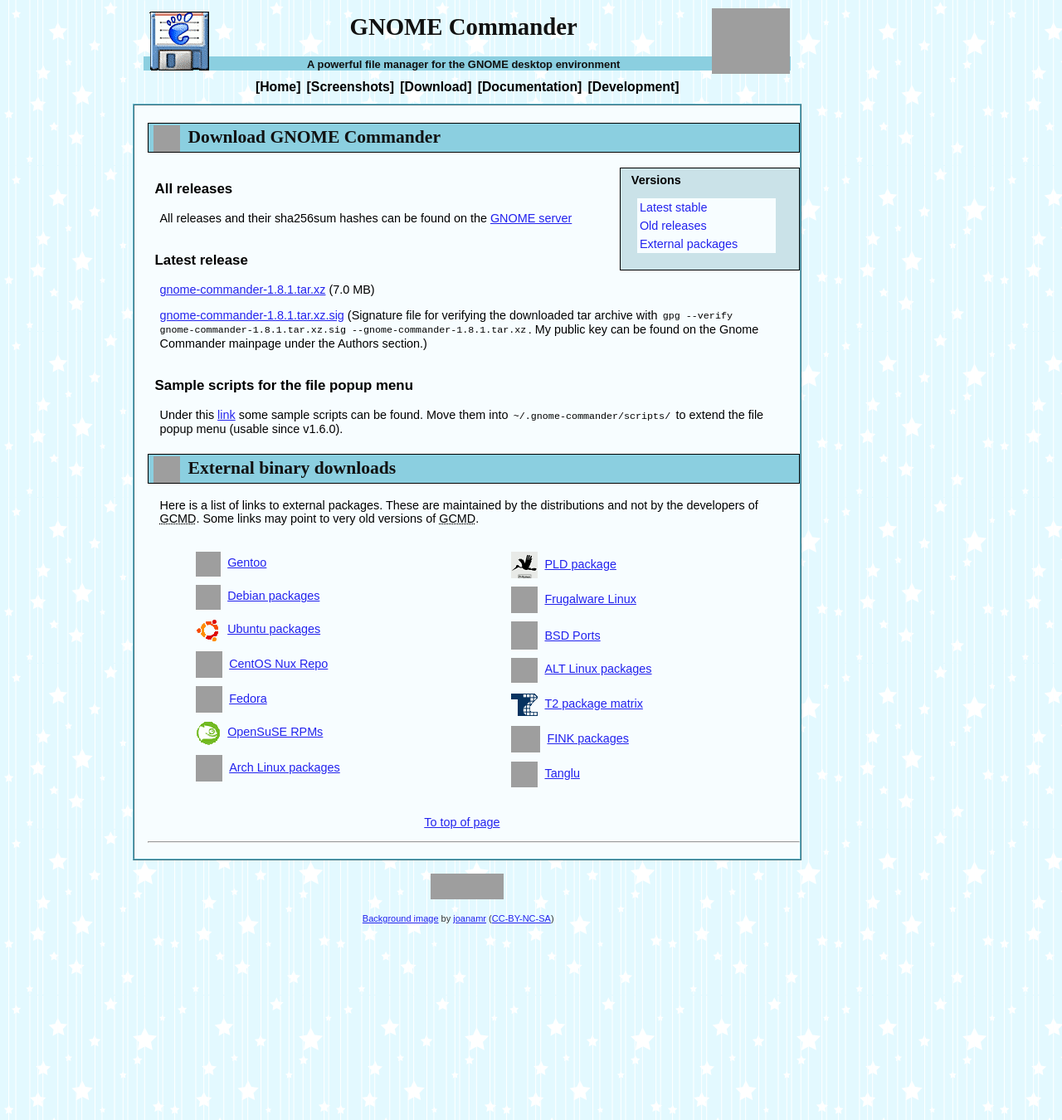
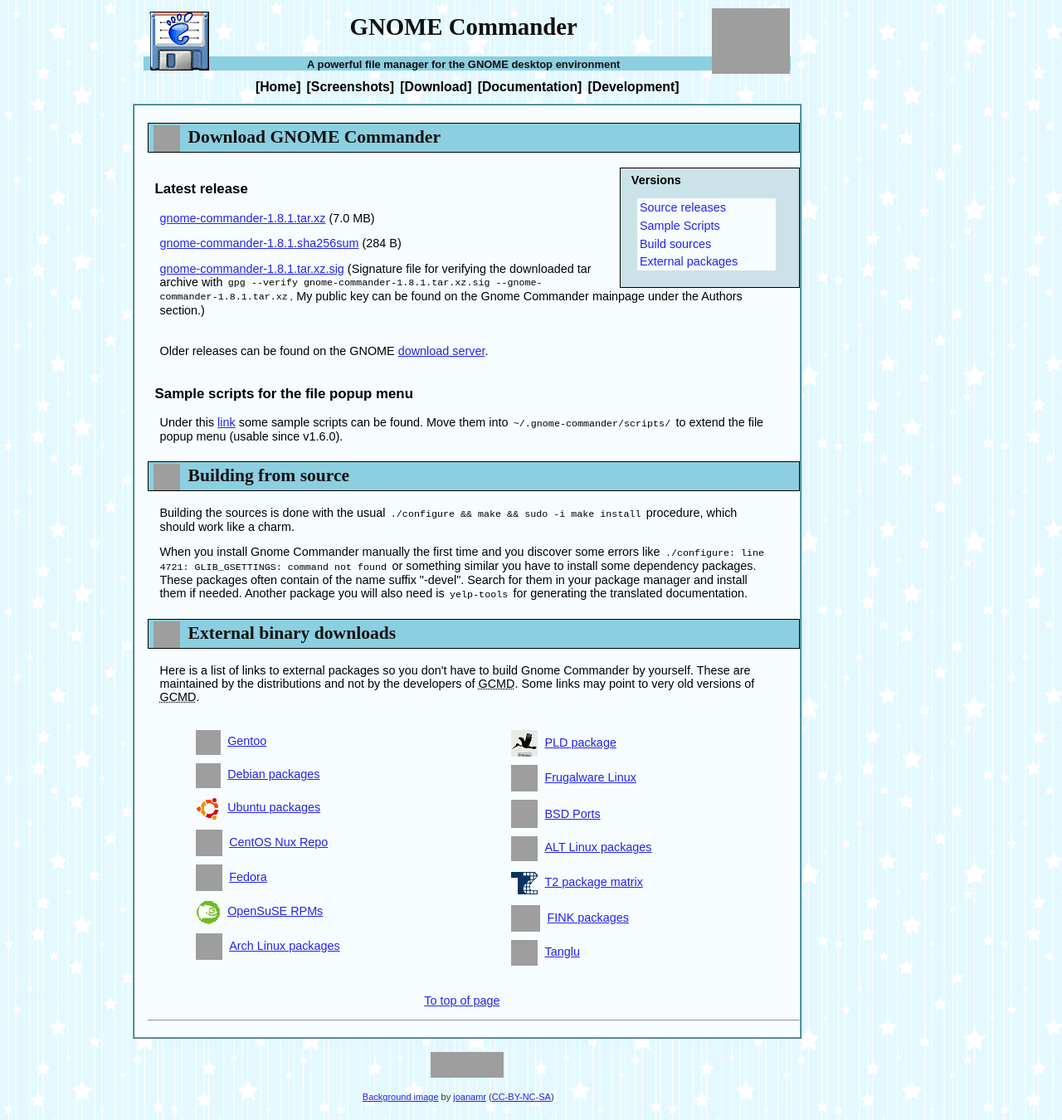
Before and after one commit to gcmd/gcmd.github.io, a Jekyll site: the page download.html, which Jekyll copies as it is, in a window 1280 px wide. Shown: the whole page at 83% size. Built offline with Jekyll 4.4.1, drawn with Linux system fonts in a browser that asks for light colours; grey boxes are pictures that could not be loaded.

Commit message:
Added build howto in the download section

```diff
--- a/download.html
+++ b/download.html
@@ -30,33 +30,39 @@
 <div id="infor">
 <h4>Versions</h4>
 <ul>
-<li><a href="#latest">Latest stable</a></li>
-<li><a href="#old">Old releases</a></li>
+<li><a href="#sources">Source releases</a></li>
+<li><a href="#SampleScripts">Sample Scripts</a></li>
+<li><a href="#build">Build sources</a></li>
 <li><a href="#external">External packages</a></li>
 </ul>
 </div>
 
-<h3><a name="old">All releases</a></h3>
-
-<p>All releases and their sha256sum hashes can be found on the
-<a href="https://download.gnome.org/sources/gnome-commander/">GNOME server</a></p>
-
-<h3><a name="latest">Latest release</a></h3>
+<h3><a name="sources">Latest release</a></h3>
 
 <p><a href="https://download.gnome.org/sources/gnome-commander/1.8/gnome-commander-1.8.1.tar.xz">gnome-commander-1.8.1.tar.xz</a> (7.0 MB)</p>
+<p><a href="https://download.gnome.org/sources/gnome-commander/1.8/gnome-commander-1.8.1.sha256sum">gnome-commander-1.8.1.sha256sum</a> (284 B)</p>
 <p><a href="signatures/gnome-commander-1.8.1.tar.xz.sig">gnome-commander-1.8.1.tar.xz.sig</a>
   (Signature file for verifying the downloaded tar archive with
   <code>gpg --verify gnome-commander-1.8.1.tar.xz.sig --gnome-commander-1.8.1.tar.xz</code>.
   My public key can be found on the Gnome Commander mainpage under the Authors section.)</p>
+<br>
+<p>Older releases can be found on the GNOME <a href="https://download.gnome.org/sources/gnome-commander/">download server</a>.</p>
 
-<h3><a name="Sample scripts">Sample scripts for the file popup menu</a></h3>
+<h3><a name="SampleScripts">Sample scripts for the file popup menu</a></h3>
 
 <p>Under this <a href="https://github.com/gcmd/gnome-commander/tree/master/gcmd-scripts">link</a> some
 sample scripts can be found. Move them into <code>~/.gnome-commander/scripts/</code> to extend the file popup menu (usable since v1.6.0).
 </p>
 
+<h2><img class="info" src="img/icons/devices/media-floppy.png" height="32" width="32" alt="Source code"> <a name="build">Building from source</a></h2>
+<p>Building the sources is done with the usual <code>./configure && make && sudo -i make install</code> procedure,
+which should work like a charm. </p>
+<p>When you install Gnome Commander manually the first time and you discover some errors like <code>./configure: line 4721: GLIB_GSETTINGS: command not found</code> or
+something similar you have to install some dependency packages. These packages often contain of the name suffix "-devel". Search for them
+in your package manager and install them if needed. Another package you will also need is <code>yelp-tools</code> for generating the translated documentation.</p>
+
 <h2><img class="info" src="img/icons/apps/internet-web-browser.png" alt="External Downloads" height="32" width="32" title="External Downloads"> <a name="external">External binary downloads</a></h2>
-<p>Here is a list of links to external packages. These are
+<p>Here is a list of links to external packages so you don't have to build Gnome Commander by yourself. These are
 maintained by the distributions and not by the developers of <abbr title="GNOME Commander">GCMD</abbr>.
 Some links may point to very old versions of <abbr title="GNOME Commander">GCMD</abbr>.</p>
 <table width="96%">
```
